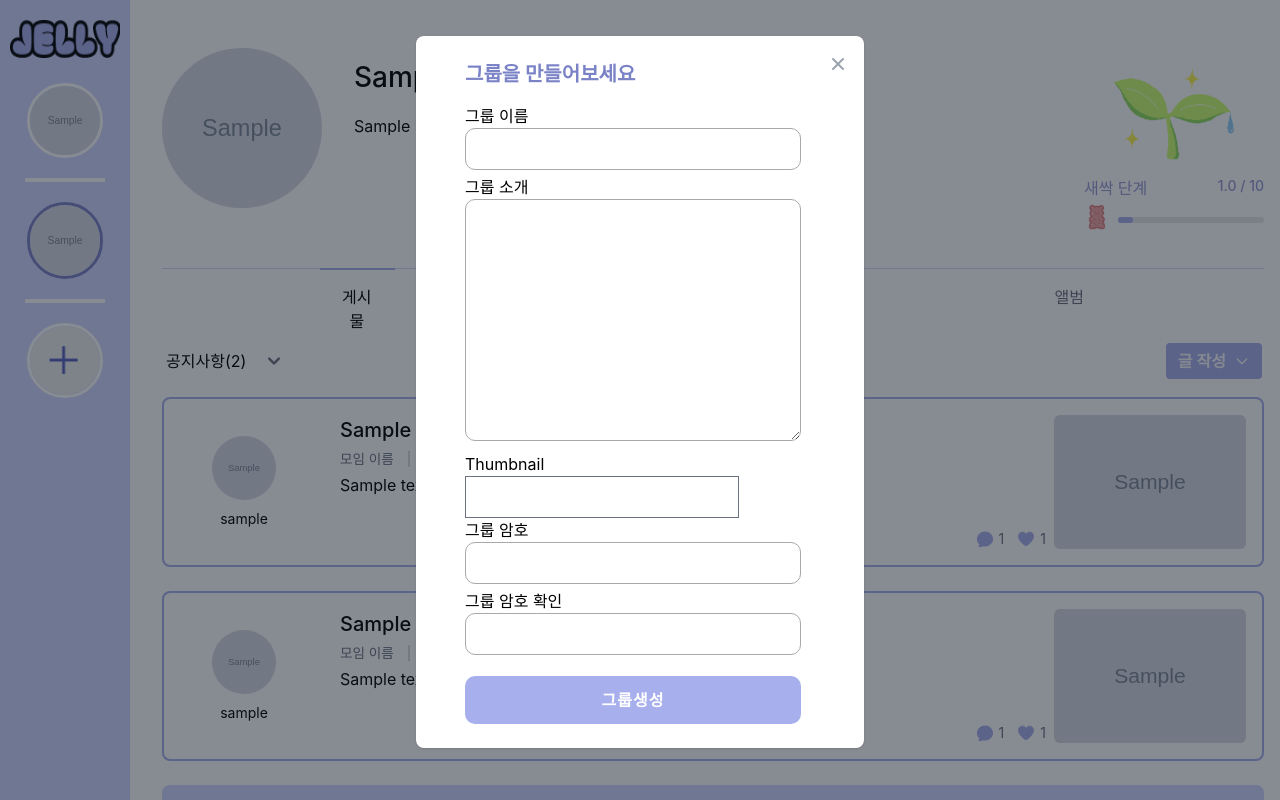
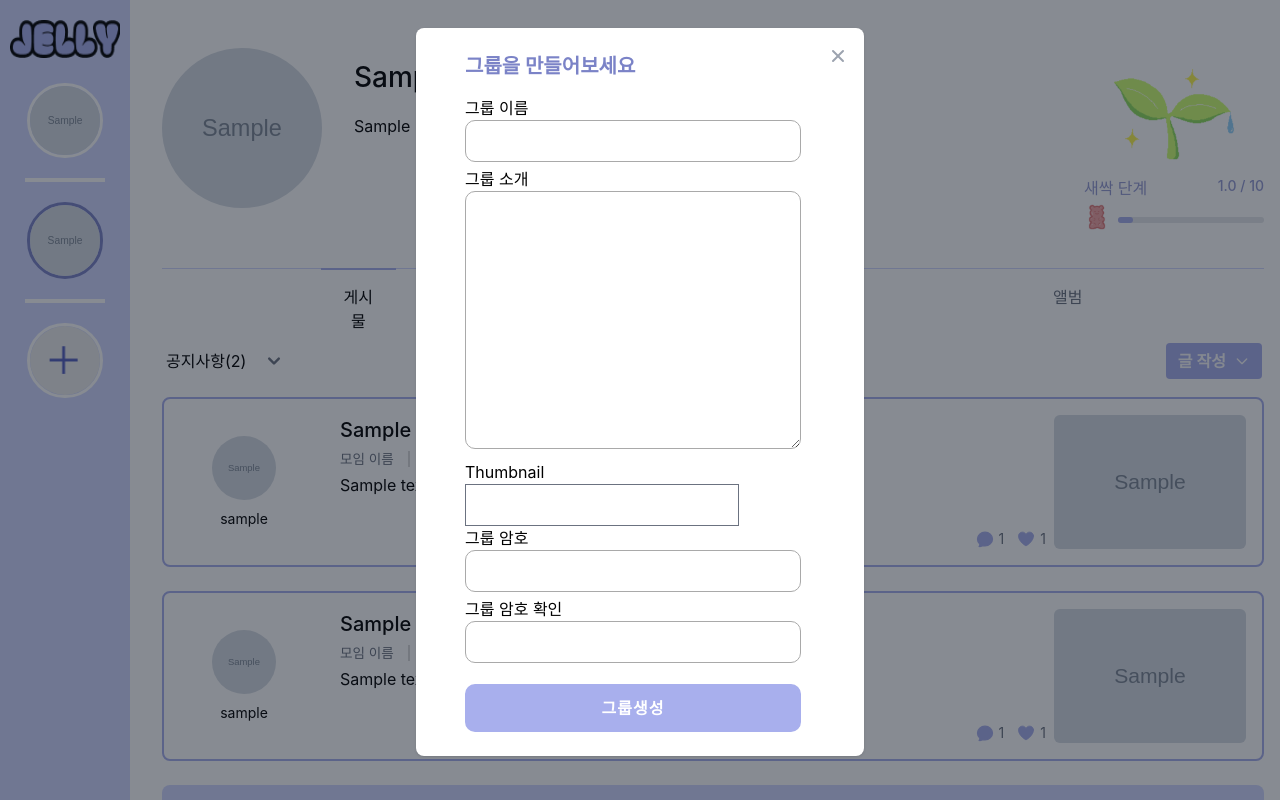
Before and after one commit to JELLY-PJT/jelly, a Django app: page /groups/1/ in a window 1280 px wide, after a click that opens the changed part. Run offline with Django 3.2, Linux system fonts and the light colour scheme; a user stored in the database is signed in; tables that the repository leaves empty hold one stand-in row (values such as "Sample post"); grey boxes marked "Sample" are stand-in pictures; data that the repository does not hold is empty; parts of the project's set-up code (start-up, migrations or seed data) failed here and were passed over; some libraries are stand-ins or nearby versions; some web fonts are replaced.

Commit message:
[UPDATE] all templates

```diff
--- a/groups/templates/groups/group_detail.html
+++ b/groups/templates/groups/group_detail.html
@@ -45,7 +45,7 @@
                   <div class="px-3 py-2 user-list space-y-4">
                     {% for user in group.group_users.all %}
                       <div class="flex items-center space-x-4">
-                        <div class="w-8 h-8 rounded-full">
+                        <div class="w-8 h-8 rounded-full overflow-hidden">
                           {% if user.image %}
                             <img src="{{ user.image.url }}" alt="">
                           {% else %}
@@ -117,7 +117,7 @@
           <button id="calendar-tab" data-tabs-target="#calendar" role="tab" aria-controls="calendar" aria-selected="false">캘린더</button>
         </li>
         <li class="tab-btn" role="presentation">
-          <button id="chat-tab" data-tabs-target="#chat" role="tab" aria-controls="chat" aria-selected="false">채팅</button>
+          <a href="{% url 'group_chat' group.pk %}" id="chat-tab">채팅</a>
         </li>
         <li class="tab-btn" role="presentation">
           <button id="album-tab" data-tabs-target="#album" role="tab" aria-controls="album" aria-selected="false">앨범</button>
@@ -298,10 +298,10 @@
                       <div id="vote-modal-{{ writing.pk }}" tabindex="-1" class="fixed top-0 left-0 right-0 z-50 hidden w-full p-4 overflow-x-hidden overflow-y-auto md:inset-0 h-[calc(100%-1rem)] max-h-full">
                         <div class="relative w-full max-w-md max-h-full">
                           <!-- Modal content -->
-                          <div class="relative bg-white rounded-lg shadow dark:bg-gray-700">
+                          <div class="relative bg-white rounded-lg shadow">
                             <!-- Modal header -->
-                            <div class="flex items-center justify-between p-5 mb-6 border-b rounded-t dark:border-gray-600">
-                              <h3 class="text-xl font-medium text-gray-900 dark:text-white">
+                            <div class="flex items-center justify-between p-5 mb-6 border-b rounded-t">
+                              <h3 class="text-xl font-medium text-gray-900">
                                 <p style='color: #7B83C7'>{{ writing.title }}</p>
                                 <div class='header-container'>
                                   <p class='hits'>조회수: <span id="{{ writing.pk }}-hits-count">{{ writing.hits.all|length }}</span></p>
@@ -314,7 +314,7 @@
                                   <p>{{ writing.deadline }} </p>
                                 </div>
                               </h3>
-                              <button type="button" class="text-gray-400 bg-transparent hover:bg-gray-200 hover:text-gray-900 rounded-lg text-sm p-1.5 ml-auto inline-flex items-center dark:hover:bg-gray-600 dark:hover:text-white" data-modal-hide="vote-modal-{{ writing.pk }}">
+                              <button type="button" class="text-gray-400 bg-transparent hover:bg-gray-200 hover:text-gray-900 rounded-lg text-sm p-1.5 ml-auto inline-flex items-center" data-modal-hide="vote-modal-{{ writing.pk }}">
                                   <svg aria-hidden="true" class="w-5 h-5" fill="currentColor" viewBox="0 0 20 20" xmlns="http://www.w3.org/2000/svg"><path fill-rule="evenodd" d="M4.293 4.293a1 1 0 011.414 0L10 8.586l4.293-4.293a1 1 0 111.414 1.414L11.414 10l4.293 4.293a1 1 0 01-1.414 1.414L10 11.414l-4.293 4.293a1 1 0 01-1.414-1.414L8.586 10 4.293 5.707a1 1 0 010-1.414z" clip-rule="evenodd"></path></svg>
                                   <span class="sr-only">Close modal</span>
                               </button>
@@ -346,7 +346,7 @@
 
                                     {% if user in option.select_users.all %}
                                     <div class='flex justify-center'>
-                                      <div class="mb-3 w-10/12 bg-gray-200 rounded-full dark:bg-gray-700">
+                                      <div class="mb-3 w-10/12 bg-gray-200 rounded-full">
                                         <div id="calculationResult-{{ option.pk }}" class="bg-[var(--color-main)] text-xs font-medium text-white text-center p-0.5 leading-none rounded-full" style="width: 45%"
                                             data-select-users-count="{% if option.select_users.all.count == 0 %}0{% else %}{{ option.select_users.all.count }}{% endif %}"
                                             data-voteselect-count="{% if voters == 0 %}1{% else %}{{ voters }}{% endif %}"></div>
@@ -354,7 +354,7 @@
                                     </div>
                                     {% else %}
                                     <div class='flex justify-center'>
-                                      <div class="mb-3 w-10/12 bg-gray-200 rounded-full dark:bg-gray-700">
+                                      <div class="mb-3 w-10/12 bg-gray-200 rounded-full">
                                         <div id="calculationResult-{{ option.pk }}" class="bg-gray-400 text-xs font-medium text-white text-center p-0.5 leading-none rounded-full" style="width: 45%"
                                             data-select-users-count="{% if option.select_users.all.count == 0 %}0{% else %}{{ option.select_users.all.count }}{% endif %}"
                                             data-voteselect-count="{% if voters == 0 %}1{% else %}{{ voters }}{% endif %}"></div>
@@ -411,7 +411,7 @@
 
                                   {% if user in option.select_users.all %}
                                   <div class='flex justify-center'>
-                                    <div class="mb-3 w-10/12 bg-gray-200 rounded-full dark:bg-gray-700">
+                                    <div class="mb-3 w-10/12 bg-gray-200 rounded-full">
                                       <div id="calculationResult-{{ option.pk }}" class="bg-[var(--color-main)] text-xs font-medium text-white text-center p-0.5 leading-none rounded-full" style="width: 45%"
                                           data-select-users-count="{% if option.select_users.all.count == 0 %}0{% else %}{{ option.select_users.all.count }}{% endif %}"
                                           data-voteselect-count="{% if voters == 0 %}1{% else %}{{ voters }}{% endif %}"></div>
@@ -419,7 +419,7 @@
                                   </div>
                                   {% else %}
                                   <div class='flex justify-center'>
-                                    <div class="mb-3 w-10/12 bg-gray-200 rounded-full dark:bg-gray-700">
+                                    <div class="mb-3 w-10/12 bg-gray-200 rounded-full">
                                       <div id="calculationResult-{{ option.pk }}" class="bg-gray-400 text-xs font-medium text-white text-center p-0.5 leading-none rounded-full" style="width: 45%"
                                           data-select-users-count="{% if option.select_users.all.count == 0 %}0{% else %}{{ option.select_users.all.count }}{% endif %}"
                                           data-voteselect-count="{% if voters == 0 %}1{% else %}{{ voters }}{% endif %}"></div>
@@ -464,7 +464,7 @@
                                       </div>
                                       <div class='w-full me-5'>
                                         <div class='flex justify-between mt-2 mx-3'>
-                                          <div class="text-base leading-relaxed text-gray-500 dark:text-gray-400">
+                                          <div class="text-base leading-relaxed text-gray-500">
                                             {{ option.content }}
                                           </div>
                                           <!-- 투표한 사람 -->
@@ -472,7 +472,7 @@
                                           <div>{{ option.select_users.all|length }}명</div>
                                         </div>
                                         <div class='flex justify-center'>
-                                          <div class="mb-3 w-full bg-gray-200 rounded-full dark:bg-gray-700">
+                                          <div class="mb-3 w-full bg-gray-200 rounded-full">
                                             <div id="calculationResult-{{ option.pk }}" class="bg-gray-400 text-xs font-medium text-white text-center p-0.5 leading-none rounded-full" style="width: 45%"
                                                 data-select-users-count="{% if option.select_users.all.count == 0 %}0{% else %}{{ option.select_users.all.count }}{% endif %}"
                                                 data-voteselect-count="{% if voters == 0 %}1{% else %}{{ voters }}{% endif %}"></div>
@@ -552,13 +552,13 @@
                         <div id="vote-update-modal-{{ writing.pk }}" tabindex="-1" aria-hidden="true" class="fixed top-0 left-0 right-0 z-50 hidden w-full p-4 overflow-x-hidden overflow-y-auto md:inset-0 h-[calc(100%-1rem)] max-h-full">
                           <div class="relative w-full max-w-md max-h-full">
                             <!-- Modal content -->
-                            <div class="relative vote-modal-content bg-white rounded-lg shadow dark:bg-gray-700">
-                              <button type="button" class="absolute top-3 right-2.5 text-gray-400 bg-transparent hover:bg-gray-200 hover:text-gray-900 rounded-lg text-sm p-1.5 ml-auto inline-flex items-center dark:hover:bg-gray-800 dark:hover:text-white" data-modal-hide="vote-update-modal-{{ writing.pk }}">
+                            <div class="relative vote-modal-content bg-white rounded-lg shadow">
+                              <button type="button" class="absolute top-3 right-2.5 text-gray-400 bg-transparent hover:bg-gray-200 hover:text-gray-900 rounded-lg text-sm p-1.5 ml-auto inline-flex items-center" data-modal-hide="vote-update-modal-{{ writing.pk }}">
                                 <svg aria-hidden="true" class="w-5 h-5" fill="currentColor" viewBox="0 0 20 20" xmlns="http://www.w3.org/2000/svg"><path fill-rule="evenodd" d="M4.293 4.293a1 1 0 011.414 0L10 8.586l4.293-4.293a1 1 0 111.414 1.414L11.414 10l4.293 4.293a1 1 0 01-1.414 1.414L10 11.414l-4.293 4.293a1 1 0 01-1.414-1.414L8.586 10 4.293 5.707a1 1 0 010-1.414z" clip-rule="evenodd"></path></svg>
                                 <span class="sr-only">Close modal</span>
                               </button>
                               <div class="vote-modal-content px-6 py-6 lg:px-8">
-                                <h3 class="VoteCreate-txt mb-4 text-xl font-medium text-gray-900 dark:text-white">투표 수정</h3>
+                                <h3 class="VoteCreate-txt mb-4 text-xl font-medium text-gray-900">투표 수정</h3>
                                 <form class="vote-modal-content" id="vote-update-form-{{ writing.pk }}" action="{% url 'groups:vote_update' group.pk writing.pk %}" method="POST">
                                   {% csrf_token %}
                                   <p>{{ vote_form.title.label }}</p>
@@ -685,12 +685,8 @@
         {% include 'schedules/group_calendar.html' with group=group %}
       </section>
 
-      <section class="post-list" id="chat" role="tabpanel" aria-labelledby="chat-tab">
-        <p>chat</p>
-      </section>
-
       <section class="album-list" id="album" role="tabpanel" aria-labelledby="album-tab">
-        {% for writing in writings %}
+        {% for writing in writings_img %}
           {% if writing.get_model_name == 'post' %}
             {% if writing.postimage_set.all %}
               <div class="imgae album-img">
@@ -721,13 +717,13 @@
 <div id="vote-create-modal" tabindex="-1" aria-hidden="true" class="fixed top-0 left-0 right-0 z-50 hidden w-full p-4 overflow-x-hidden overflow-y-auto md:inset-0 h-[calc(100%-1rem)] max-h-full">
   <div class="relative w-full max-w-md max-h-full">
     <!-- Modal content -->
-    <div class="relative vote-modal-content bg-white rounded-lg shadow dark:bg-gray-700">
-      <button type="button" class="absolute top-3 right-2.5 text-gray-400 bg-transparent hover:bg-gray-200 hover:text-gray-900 rounded-lg text-sm p-1.5 ml-auto inline-flex items-center dark:hover:bg-gray-800 dark:hover:text-white" data-modal-hide="vote-create-modal">
+    <div class="relative vote-modal-content bg-white rounded-lg shadow">
+      <button type="button" class="absolute top-3 right-2.5 text-gray-400 bg-transparent hover:bg-gray-200 hover:text-gray-900 rounded-lg text-sm p-1.5 ml-auto inline-flex items-center" data-modal-hide="vote-create-modal">
         <svg aria-hidden="true" class="w-5 h-5" fill="currentColor" viewBox="0 0 20 20" xmlns="http://www.w3.org/2000/svg"><path fill-rule="evenodd" d="M4.293 4.293a1 1 0 011.414 0L10 8.586l4.293-4.293a1 1 0 111.414 1.414L11.414 10l4.293 4.293a1 1 0 01-1.414 1.414L10 11.414l-4.293 4.293a1 1 0 01-1.414-1.414L8.586 10 4.293 5.707a1 1 0 010-1.414z" clip-rule="evenodd"></path></svg>
         <span class="sr-only">Close modal</span>
       </button>
       <div class="vote-modal-content px-6 py-6 lg:px-8">
-        <h3 class="VoteCreate-txt mb-4 text-xl font-medium dark:text-white">투표 작성</h3>
+        <h3 class="VoteCreate-txt mb-4 text-xl font-medium">투표 작성</h3>
         <form class="vote-modal-content" action="{% url 'groups:vote_create' group.pk %}" method="POST">
             {% csrf_token %}
             <p>{{ vote_form.title.label }}</p>
--- a/groups/templates/groups/index/__group_create_modal.html
+++ b/groups/templates/groups/index/__group_create_modal.html
@@ -2,13 +2,13 @@
 <div id="GroupCreate-modal" tabindex="-1" aria-hidden="true" class="fixed top-0 left-0 right-0 z-50 hidden w-full p-4 overflow-x-hidden overflow-y-auto md:inset-0 h-[calc(100%-1rem)] max-h-full">
   <div class="relative w-full max-w-md max-h-full">
     <!-- Modal content -->
-    <div class="relative GroupCreate-modal-content bg-white rounded-lg shadow dark:bg-gray-700">
-      <button type="button" class="absolute top-3 right-2.5 text-gray-400 bg-transparent hover:bg-gray-200 hover:text-gray-900 rounded-lg text-sm p-1.5 ml-auto inline-flex items-center dark:hover:bg-gray-800 dark:hover:text-white" data-modal-hide="GroupCreate-modal">
+    <div class="relative GroupCreate-modal-content bg-white rounded-lg shadow">
+      <button type="button" class="absolute top-3 right-2.5 text-gray-400 bg-transparent hover:bg-gray-200 hover:text-gray-900 rounded-lg text-sm p-1.5 ml-auto inline-flex items-center" data-modal-hide="GroupCreate-modal">
         <svg aria-hidden="true" class="w-5 h-5" fill="currentColor" viewBox="0 0 20 20" xmlns="http://www.w3.org/2000/svg"><path fill-rule="evenodd" d="M4.293 4.293a1 1 0 011.414 0L10 8.586l4.293-4.293a1 1 0 111.414 1.414L11.414 10l4.293 4.293a1 1 0 01-1.414 1.414L10 11.414l-4.293 4.293a1 1 0 01-1.414-1.414L8.586 10 4.293 5.707a1 1 0 010-1.414z" clip-rule="evenodd"></path></svg>
         <span class="sr-only">Close modal</span>
       </button>
       <div class="px-6 py-6 lg:px-8">
-        <h3 class="mb-4 text-xl font-medium GroupCreate-txt dark:text-white">그룹을 만들어보세요</h3>
+        <h3 class="mb-4 text-xl font-medium GroupCreate-txt">그룹을 만들어보세요</h3>
         <form action="{% url 'groups:group_create' %}" method="POST" enctype="multipart/form-data">
           {% csrf_token %}
           <p class='Group-label'>{{ group_form.name.label }}</p>
--- a/groups/templates/groups/index/__groups_1.html
+++ b/groups/templates/groups/index/__groups_1.html
@@ -3,7 +3,7 @@
   <div class="row menu">
     <div id="group-search-bar" class="menu-item">
       <form action"#" method="get">
-        <input id="search-input" type="search" placeholder="{{ user }} : {{ groups|length }} 그룹">
+        <input id="search-input" type="search" placeholder="{{ user }} : {{ groups|length }}개의 그룹">
       </form>
     </div>
       <button id="group-create-button"
--- a/groups/templates/groups/post_update.html
+++ b/groups/templates/groups/post_update.html
@@ -21,5 +21,4 @@
   {% endfor %}
 {% endif %}
 
-{% endblock content %}
 {% endblock form %}
--- a/groups/views.py
+++ b/groups/views.py
@@ -157,6 +157,7 @@ def group_detail(request, group_pk):
         'notices': notices,
         'vote_form': vote_form,
         'writings': page_objects,
+        'writings_img': writings,
         'joined_vote': joined_vote,
         'voter_cnt': voter_cnt.items(),
     }
--- a/static/css/base.css
+++ b/static/css/base.css
@@ -18,7 +18,7 @@
 
   /* size */
   /* content 최소 높이 */
-  --content-min-height: calc(100vh - 118px);
+  --content-min-height: calc(100vh - 127px);
 }
 
 body {
--- a/static/css/chat.css
+++ b/static/css/chat.css
@@ -26,7 +26,7 @@
 /* 스크롤바 커스텀 */
 #chat-log::-webkit-scrollbar {
   background-color: #fff;
-  width: 1rem;
+  width: 0.875rem;
 }
 
 #chat-log::-webkit-scrollbar-track {
--- a/static/css/group_detail.css
+++ b/static/css/group_detail.css
@@ -221,7 +221,7 @@
   justify-content: center;
   align-items: center;
   gap: 0.75rem;
-  min-height: 350px;
+  min-height: 330px;
   width: 100%;
   color: #a9a9a9;
   font-size: 1.25rem;
--- a/static/css/sidebar.css
+++ b/static/css/sidebar.css
@@ -84,10 +84,15 @@
 }
 
 .create-form {
+  padding: .5rem .75rem;
   border: 1px solid darkgray;
   border-radius: 10px;
   margin-bottom: 0.3rem;
   width: 21rem;
+}
+
+.create-form[type=file] {
+  padding: 0;
 }
 
 .create-form:hover {
--- a/templates/sidebar.html
+++ b/templates/sidebar.html
@@ -42,13 +42,13 @@
 <div id="GroupCreate-modal" tabindex="-1" aria-hidden="true" class="fixed top-0 left-0 right-0 z-50 hidden w-full p-4 overflow-x-hidden overflow-y-auto md:inset-0 h-[calc(100%-1rem)] max-h-full">
   <div class="relative w-full max-w-md max-h-full">
     <!-- Modal content -->
-    <div class="relative GroupCreate-modal-content bg-white rounded-lg shadow dark:bg-gray-700">
-      <button type="button" class="absolute top-3 right-2.5 text-gray-400 bg-transparent hover:bg-gray-200 hover:text-gray-900 rounded-lg text-sm p-1.5 ml-auto inline-flex items-center dark:hover:bg-gray-800 dark:hover:text-white" data-modal-hide="GroupCreate-modal">
+    <div class="relative GroupCreate-modal-content bg-white rounded-lg shadow">
+      <button type="button" class="absolute top-3 right-2.5 text-gray-400 bg-transparent hover:bg-gray-200 hover:text-gray-900 rounded-lg text-sm p-1.5 ml-auto inline-flex items-center" data-modal-hide="GroupCreate-modal">
         <svg aria-hidden="true" class="w-5 h-5" fill="currentColor" viewBox="0 0 20 20" xmlns="http://www.w3.org/2000/svg"><path fill-rule="evenodd" d="M4.293 4.293a1 1 0 011.414 0L10 8.586l4.293-4.293a1 1 0 111.414 1.414L11.414 10l4.293 4.293a1 1 0 01-1.414 1.414L10 11.414l-4.293 4.293a1 1 0 01-1.414-1.414L8.586 10 4.293 5.707a1 1 0 010-1.414z" clip-rule="evenodd"></path></svg>
         <span class="sr-only">Close modal</span>
       </button>
       <div class="px-6 py-6 lg:px-8">
-        <h3 class="mb-4 text-xl font-medium GroupCreate-txt dark:text-white">그룹을 만들어보세요</h3>
+        <h3 class="mb-4 text-xl font-medium GroupCreate-txt">그룹을 만들어보세요</h3>
         <form action="{% url 'groups:group_create' %}" method="POST" enctype="multipart/form-data">
           {% csrf_token %}
           <p class='Group-label'>{{ group_form.name.label }}</p>
```
Also changed, not shown: static/css/index.css (+20 -14 lines).
